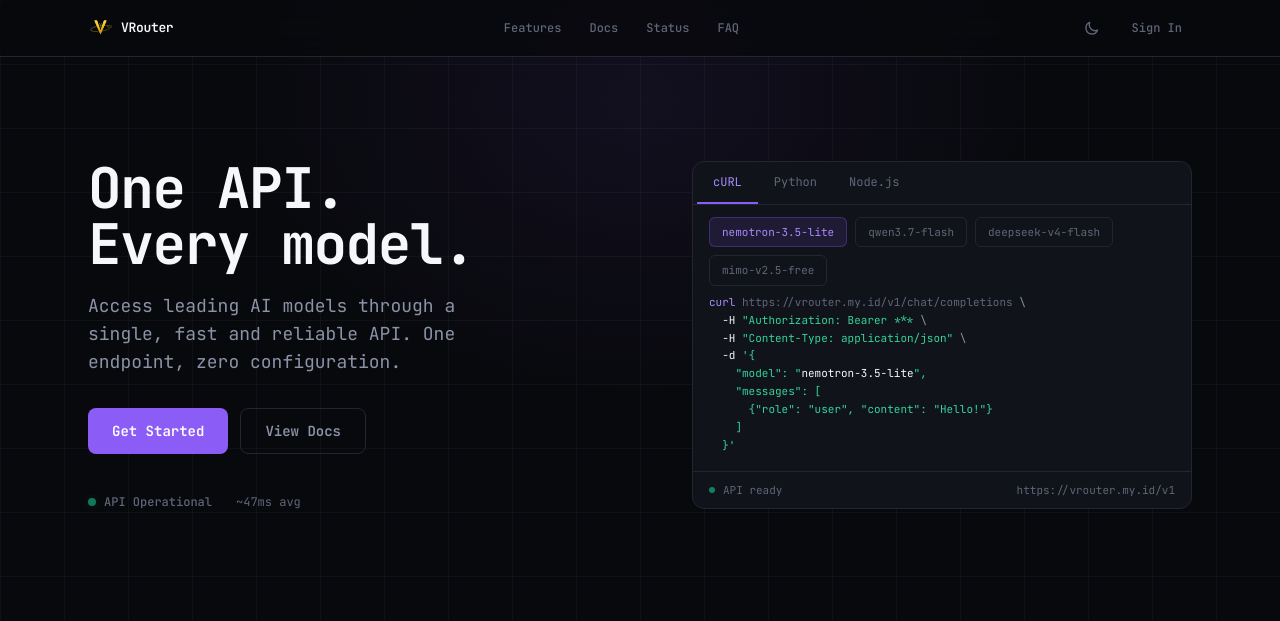
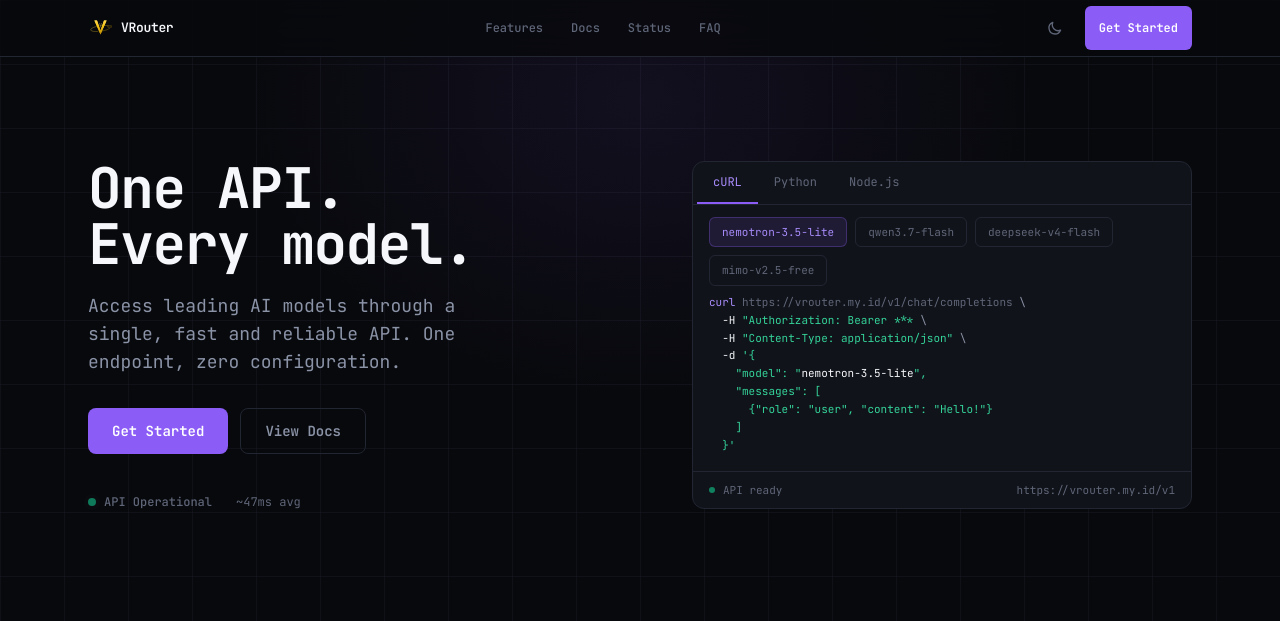
Before and after one commit to rezkyrafael2901/vrouter-public, a FastAPI app: page / in a window 1280 px wide. Shown: the top 621 px of the page. Run offline with FastAPI, Linux system fonts and the light colour scheme; some libraries are stand-ins or nearby versions.

Commit message:
fix: restore Get Started, remove Sign In from header

```diff
--- a/templates/landing.html
+++ b/templates/landing.html
@@ -267,7 +267,7 @@ document.addEventListener('DOMContentLoaded', function() {
       {% if is_logged_in %}
       <a href="/auth/logout" class="text-xs text-muted hover:text-primary transition-colors hidden sm:inline">Logout</a>
       {% else %}
-      <a href="/auth" class="text-xs font-medium text-muted hover:text-primary transition-colors px-2.5 py-1 hidden sm:inline-flex items-center min-h-[44px]">Sign In</a>
+      <a href="/auth?signup=true" class="text-xs font-semibold text-white bg-accent hover:bg-accent-dark px-3.5 py-2 rounded-md transition-colors inline-flex items-center min-h-[44px]">Get Started</a>
       {% endif %}
       <button onclick="toggleMobileNav()" class="md:hidden p-2.5 rounded-lg text-muted hover:text-primary hover:bg-surface transition-colors min-w-[44px] min-h-[44px] flex items-center justify-center" aria-label="Menu" id="hamburger-btn">
         <svg class="w-5 h-5" fill="none" stroke="currentColor" viewBox="0 0 24 24"><path stroke-linecap="round" stroke-linejoin="round" stroke-width="2" d="M4 6h16M4 12h16M4 18h16"/></svg>
```
